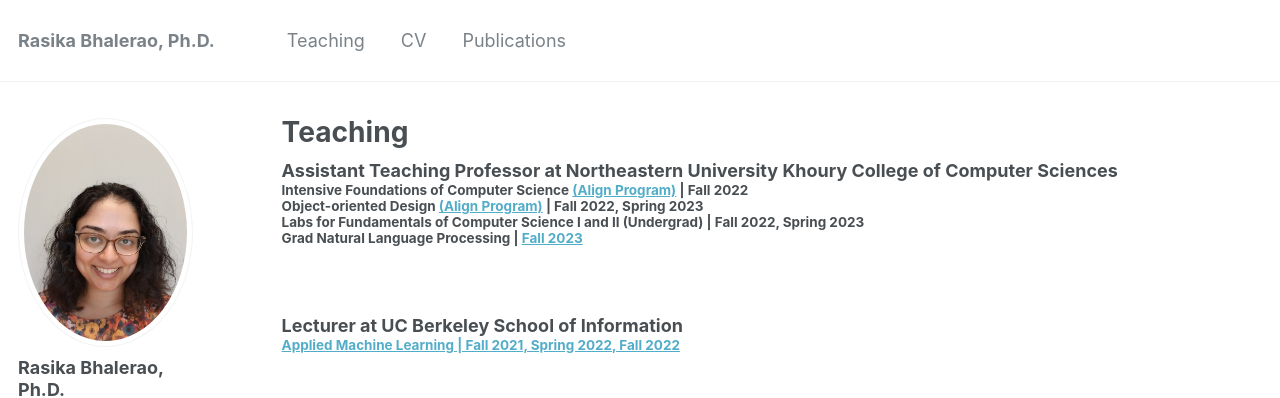
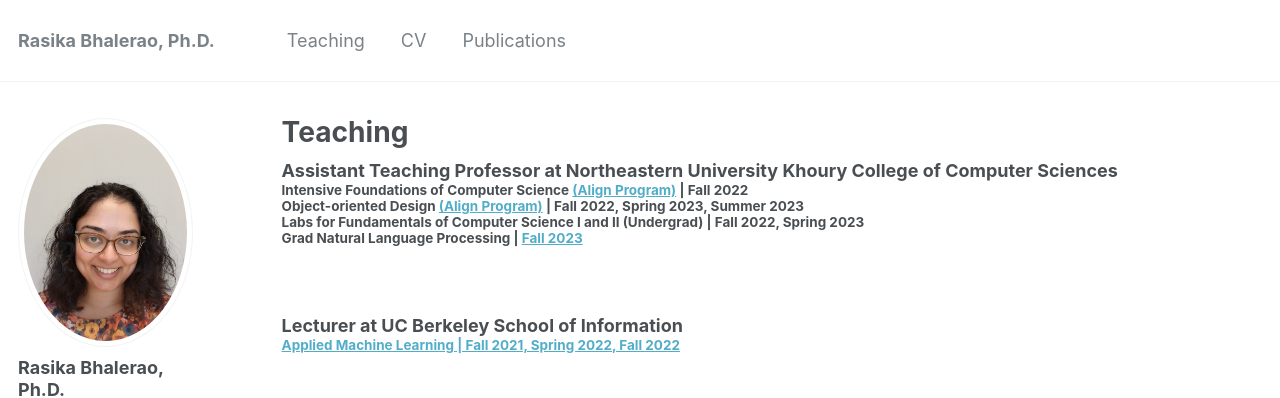
Before and after one commit to rasikabh/rasikabh.github.io, a Jekyll site: the page built from _pages/teaching.md, in a window 1280 px wide and 932 px high. Shown: the top 398 px of the window. Built offline with Jekyll 4.4.1, drawn with Linux system fonts in a browser that asks for light colours.

Commit message:
Update teaching.md

```diff
--- a/_pages/teaching.md
+++ b/_pages/teaching.md
@@ -15,7 +15,7 @@
 
 ### Assistant Teaching Professor at Northeastern University Khoury College of Computer Sciences
 #### Intensive Foundations of Computer Science [(Align Program)](https://www.khoury.northeastern.edu/programs/align-masters-of-science-in-computer-science/) | Fall 2022
-#### Object-oriented Design [(Align Program)](https://www.khoury.northeastern.edu/programs/align-masters-of-science-in-computer-science/) | Fall 2022, Spring 2023
+#### Object-oriented Design [(Align Program)](https://www.khoury.northeastern.edu/programs/align-masters-of-science-in-computer-science/) | Fall 2022, Spring 2023, Summer 2023
 #### Labs for Fundamentals of Computer Science I and II (Undergrad) | Fall 2022, Spring 2023
 #### Grad Natural Language Processing | [Fall 2023](https://rasikabh.github.io/nlp2023/)
 <br/>
```
